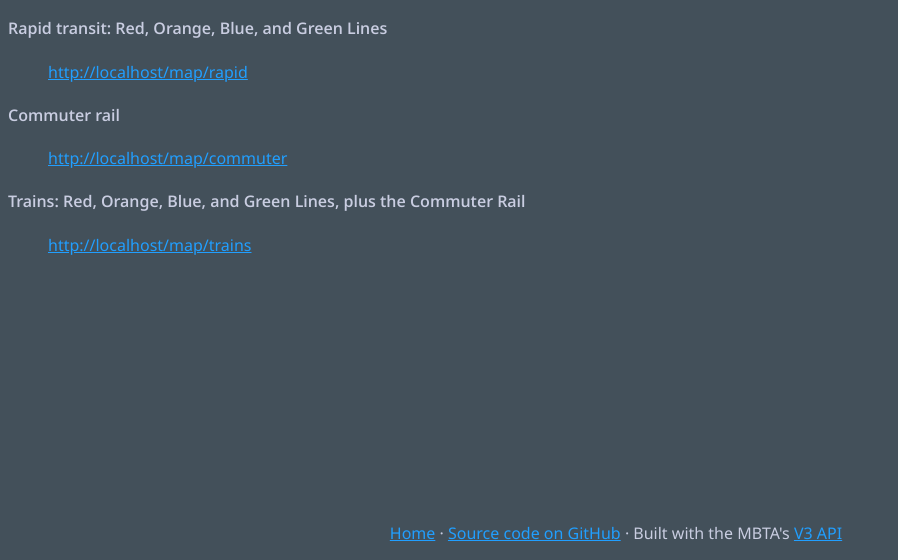
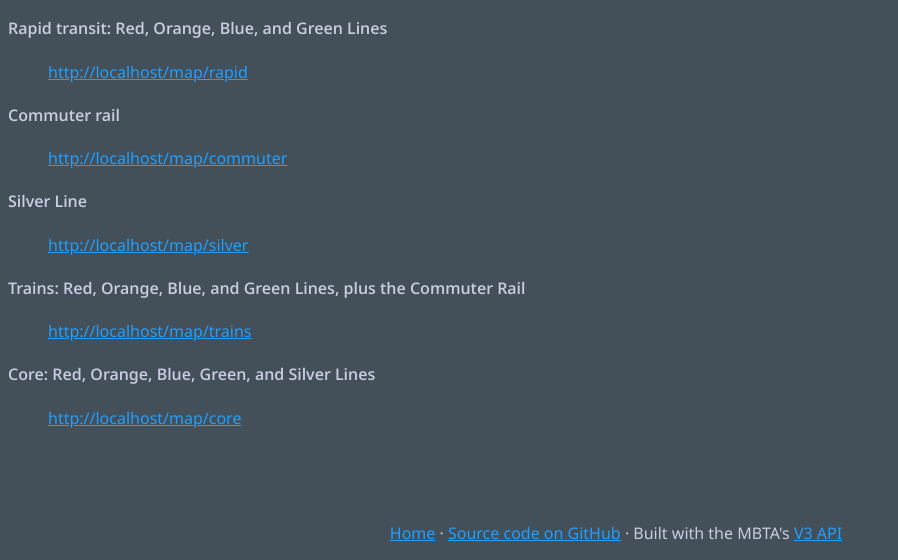
Before and after one commit to cdfisher/mbta-map, a Flask app: page / in a window 1280 px wide. Shown: the part 240-800 px from the top of the page, without its empty margins (0-898 px from the left). Run offline with Flask 3, Linux system fonts and the light colour scheme.

Commit message:
main: add support for Silver Line

```diff
--- a/app/main.py
+++ b/app/main.py
@@ -9,7 +9,7 @@ rapid_routes = ['Red', 'Blue', 'Orange', 'Green-B', 'Green-C', 'Green-D', 'Green
 commuter_routes = ['CR-Fairmount', 'CR-Fitchburg', 'CR-Worcester', 'CR-Franklin', 'CR-Greenbush', 'CR-Haverhill',
                    'CR-Kingston', 'CR-Lowell', 'CR-Middleborough', 'CR-Needham', 'CR-Newburyport', 'CR-Providence',
                    'CR-Foxboro', 'CR-NewBedford']
-silver_line_routes = [] # TODO NYI
+silver_line_routes = ['741', '742', '743', '746', '749', '751']
 bus_routes = [] # Includes SL TODO NYI
 
 map_types = {
--- a/app/templates/index.html
+++ b/app/templates/index.html
@@ -26,13 +26,13 @@
 <ul style="list-style-type:none">
         <li><a href="{{base_url}}map/commuter">{{base_url}}map/commuter</a></p></li>
     </ul>
-<!--
+
 <h4>Silver Line</h4>
-<p style="color:red"><b>Not yet implemented</b></p>
 <ul style="list-style-type:none">
         <li><a href="{{base_url}}map/silver">{{base_url}}map/silver</a></p></li>
     </ul>
 
+<!--
 <h4>Busses</h4>
 <p style="color:red"><b>Not yet implemented</b></p>
 <p>Includes Silver Line</p>
@@ -44,14 +44,13 @@
 <ul style="list-style-type:none">
         <li><a href="{{base_url}}map/trains">{{base_url}}map/trains</a></p></li>
     </ul>
-<!--
-<h4>Core</h4>
-<p style="color:red"><b>Not yet implemented</b></p>
-<p>Includes Red, Orange, Blue, Green, and Silver Lines</p>
+
+<h4>Core: Red, Orange, Blue, Green, and Silver Lines</h4>
 <ul style="list-style-type:none">
         <li><a href="{{base_url}}map/core">{{base_url}}map/core</a></p></li>
     </ul>
 
+<!--
 <h4>All</h4>
 <p style="color:red"><b>Not yet implemented</b></p>
 <p>Includes Red, Orange, Blue, Green, and Silver Lines, plus the Commuter Rail. All routes except busses</p>
```
